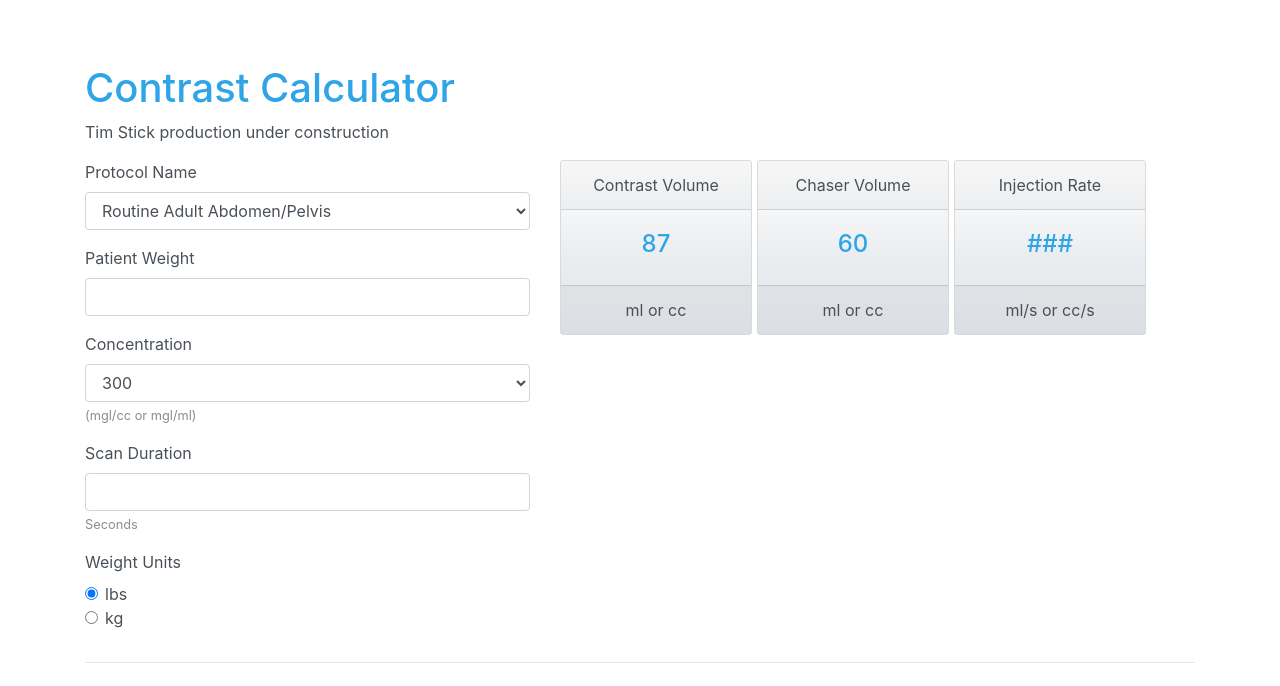
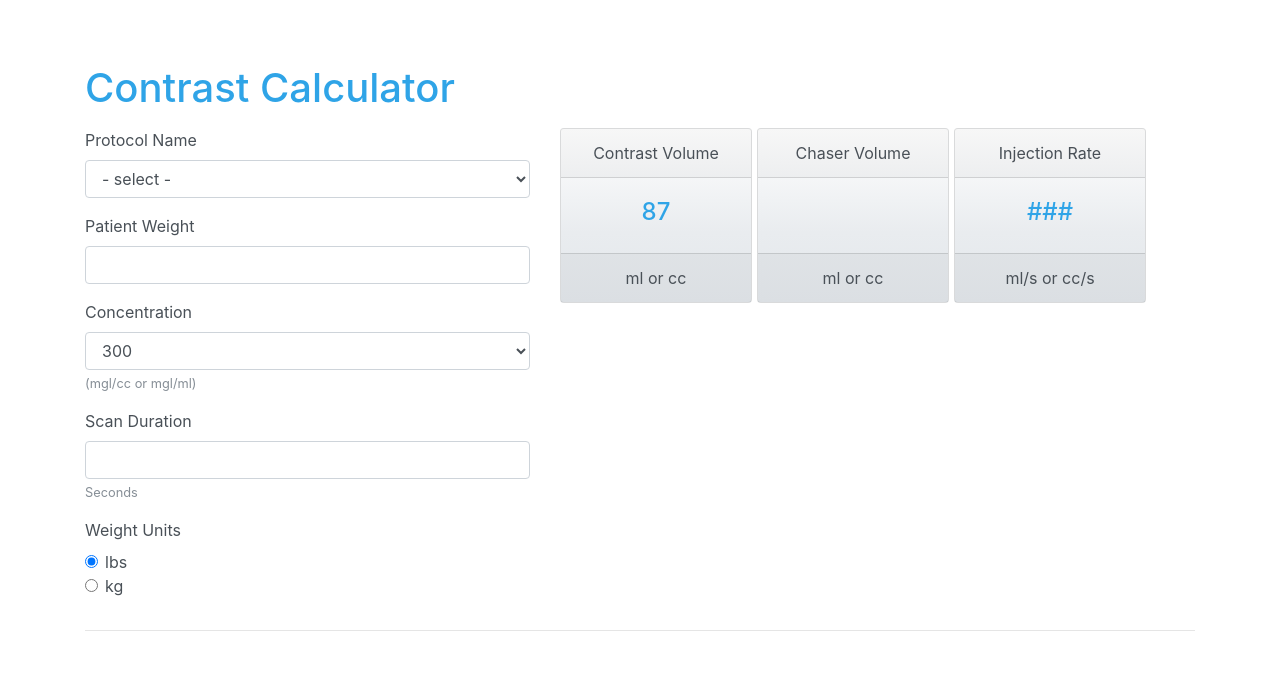
Before and after one commit to paramireze/contrast-calc, a PHP site: page /index.php in a window 1280 px wide. Shown: the part 56-742 px from the top of the page. Run offline with PHP 8.4, Linux system fonts and the light colour scheme.

Commit message:
link protocol name dropdown with chaser volume display box

```diff
--- a/index.php
+++ b/index.php
@@ -18,7 +18,7 @@
         include 'functions/calculations.php';
 
         $page_title = 'Contrast Calculator';
-        $page_description = "Tim Stick production under construction";
+        $page_description = "";
         $file_path = 'site/introduction.php';
 
         if (!empty($_GET['show'])) {
--- a/site/introduction.php
+++ b/site/introduction.php
@@ -1,17 +1,52 @@
+<?php
+$protocol_name = isset($_GET['protocol_name']) ? $_GET['protocol_name'] : null;
+
+function get_chaser_volume($protocol_name) {
+    if (is_adult_abdomen_pelvis_selected($protocol_name)) {
+        return 50;
+    } elseif (is_pediatric_abdomen_pelvis_selected($protocol_name)) {
+        return 30;
+    } elseif (is_angio_protocol_selected($protocol_name)) {
+        return 60;
+    } elseif (is_washington_abdomen_selected($protocol_name)) {
+        return 50;
+    } else {
+        return '';
+    }
+}
+
+function is_adult_abdomen_pelvis_selected($protocol_name) {
+    return $protocol_name === 'adult_abdomen_pelvis';
+}
+
+function is_pediatric_abdomen_pelvis_selected($protocol_name) {
+    return $protocol_name === 'pediatric_abdomen_pelvis';
+}
+
+function is_angio_protocol_selected($protocol_name) {
+    return $protocol_name === 'angio_protocol';
+}
+
+function is_washington_abdomen_selected($protocol_name) {
+    return $protocol_name === 'washington_abdomen';
+}
+
+?>
+
 <div class="row">
     <div class="col-lg-5">
         <form>
             <fieldset>
                 <div class="form-group">
                     <label for="protocol_name">Protocol Name</label>
-                    <select class="form-control" id="protocol_name">
-                        <option>Routine Adult Abdomen/Pelvis</option>
-                        <option>Routine Pediatric Abdomen/Pelvis</option>
-                        <option>Weight Based Angio Protocols</option>
-                        <option>U Washington Abdomen</option>
+                    <select class="form-control" id="protocol_name" onchange="location = this.value;">
+                        <option value="index.php">- select -</option>
+                        <option value="index.php?protocol_name=adult_abdomen_pelvis" <?php echo is_adult_abdomen_pelvis_selected($protocol_name) ? ' selected ' : '' ?>>Routine Adult Abdomen/Pelvis</option>
+                        <option value="index.php?protocol_name=pediatric_abdomen_pelvis" <?php echo is_pediatric_abdomen_pelvis_selected($protocol_name) ? ' selected ' : '' ?>>Routine Pediatric Abdomen/Pelvis</option>
+                        <option value="index.php?protocol_name=angio_protocol" <?php echo is_angio_protocol_selected($protocol_name)  ? ' selected ' : '' ?>>Weight Based Angio Protocols</option>
+                        <option value="index.php?protocol_name=washington_abdomen" <?php echo is_washington_abdomen_selected($protocol_name)  ? ' selected ' : '' ?>>U Washington Abdomen</option>
                     </select>
                 </div>
-
                 <div class="form-group">
                     <label for="patient_weight">Patient Weight</label>
                     <input type="text" class="form-control" id="patient_weight" aria-describedby="patientWeight" placeholder="">
@@ -63,7 +98,7 @@
             <div class="card  bg-light mb-1 float-left" style="width: 12rem; height:175px; margin-right:5px;">
                 <div class="card-header">Chaser Volume</div>
                 <div class="card-body">
-                    <h4 class="card-title">60</h4>
+                    <h4 class="card-title"><?php echo get_chaser_volume($protocol_name); ?></h4>
                 </div>
                 <div class="card-footer">ml or cc</div>
             </div>
```
